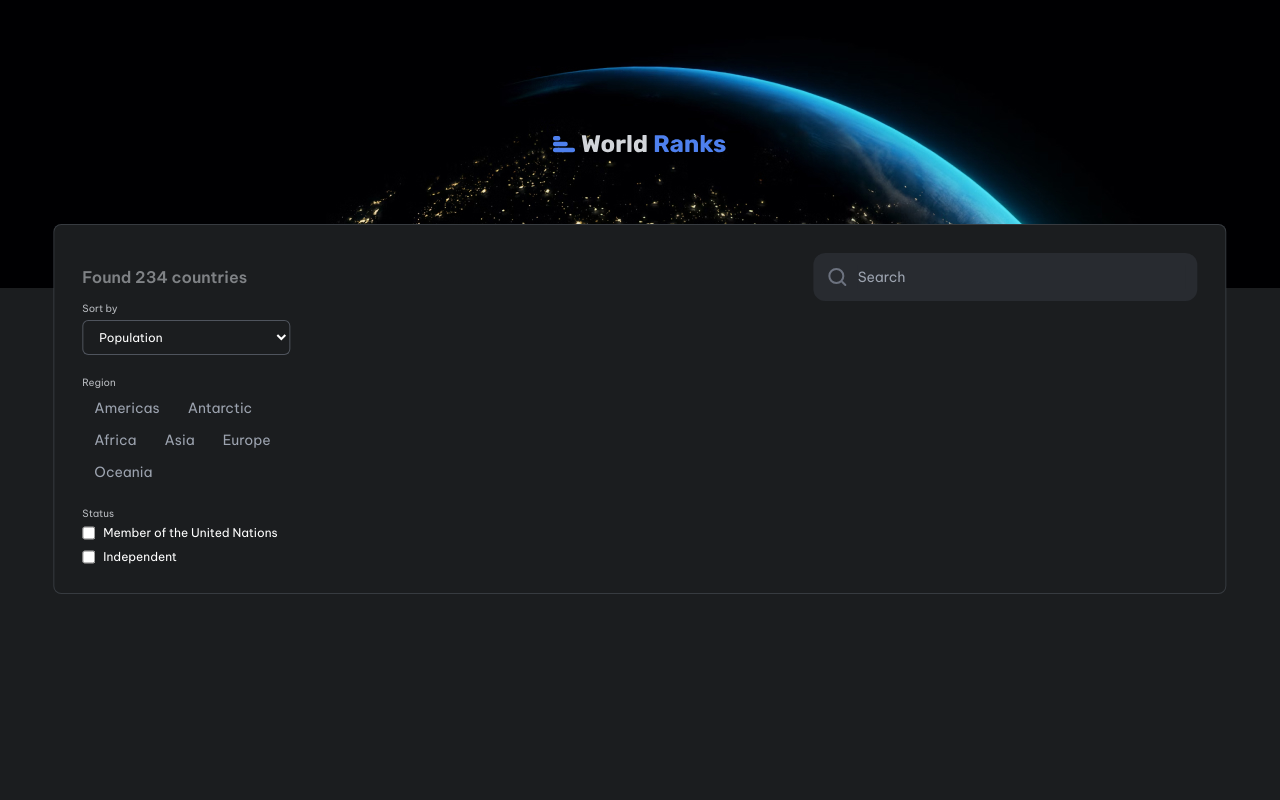
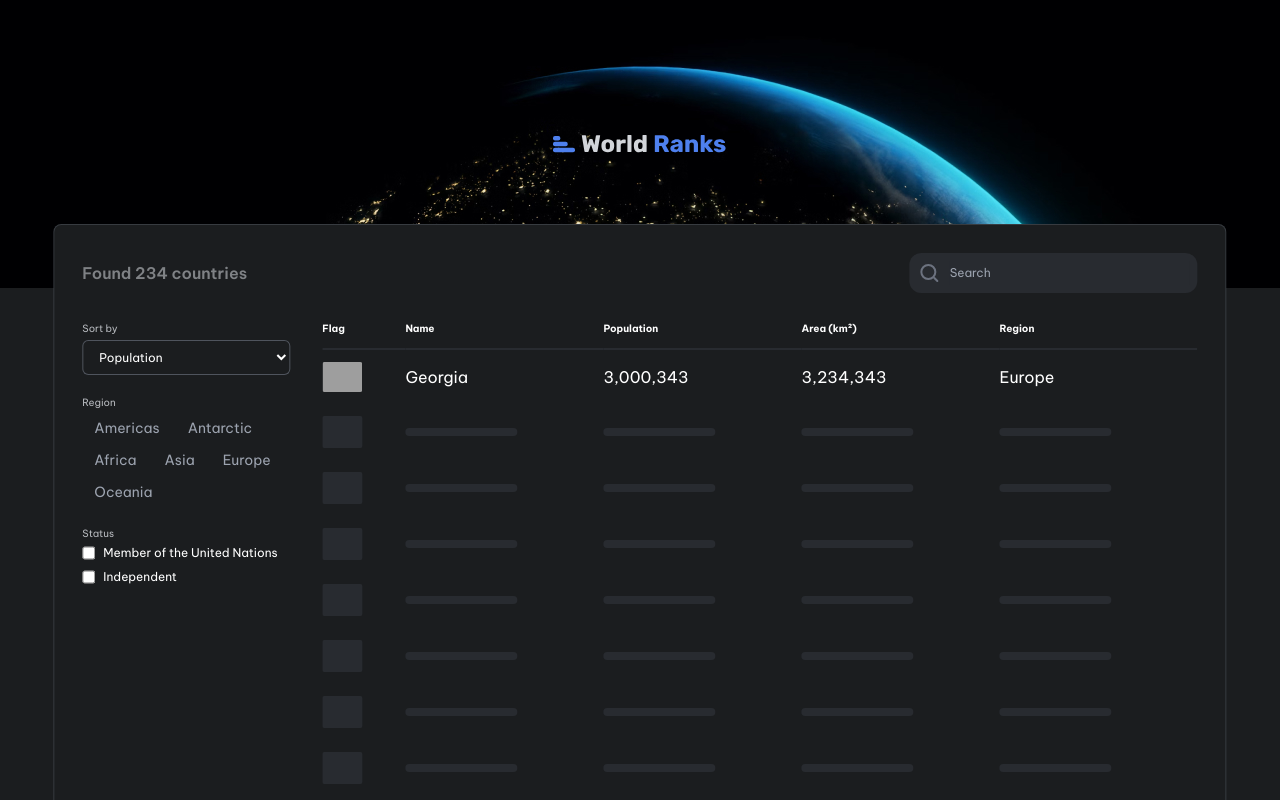
Before and after one commit to Ana-Vartasashvili/world-ranks, a Vue app: page / in a window 1280 px wide. Shown: the top 800 px of the page. Built offline with nearby package versions, Linux system fonts and the light colour scheme; grey boxes are pictures that could not be loaded.

Commit message:
add countres list component markup

```diff
--- /dev/null
+++ b/src/components/home/CountriesList.vue
@@ -0,0 +1,38 @@
+<script setup lang="ts">
+import CountriesListItemPlaceholder from './CountriesListItemPlaceholder.vue'
+</script>
+
+<template>
+  <div class="w-full overflow-auto h-fit">
+    <table class="w-full h-fit overflow-auto">
+      <thead class="mb-4 border-b-2 border-wr-grey-500">
+        <tr class="pb-3">
+          <th class="text-start text-xxs pb-3 pr-3">Flag</th>
+          <th class="text-start text-xxs pb-3 pr-3">Name</th>
+          <th class="text-start text-xxs pb-3 pr-3">Population</th>
+          <th class="text-start text-xxs pb-3 pr-3">Area (km&#178;)</th>
+          <th class="text-start text-xxs pb-3 pr-3">Region</th>
+        </tr>
+      </thead>
+
+      <tbody>
+        <tr>
+          <td class="py-3 pr-3">
+            <img
+              src="https://upload.wikimedia.org/wikipedia/commons/thumb/0/0f/Flag_of_Georgia.svg/1200px-Flag_of_Georgia.svg.png"
+              alt="flag"
+              width="40"
+              class="rounded-sm"
+            />
+          </td>
+          <td class="py-3 pr-3">Georgia</td>
+          <td class="py-3 pr-3">3,000,343</td>
+          <td class="py-3 pr-3">3,234,343</td>
+          <td class="py-3 pr-3">Europe</td>
+        </tr>
+
+        <CountriesListItemPlaceholder v-for="item in 10" />
+      </tbody>
+    </table>
+  </div>
+</template>
--- /dev/null
+++ b/src/components/home/CountriesListItemPlaceholder.vue
@@ -0,0 +1,13 @@
+<script setup lang="ts"></script>
+
+<template>
+  <tr>
+    <td class="py-3 pr-3">
+      <div class="w-10 h-8 rounded-sm bg-wr-grey-500"></div>
+    </td>
+    <td class="py-3 pr-3"><div class="w-28 h-2 bg-wr-grey-500 rounded-md"></div></td>
+    <td class="py-3 pr-3"><div class="w-28 h-2 bg-wr-grey-500 rounded-md"></div></td>
+    <td class="py-3 pr-3"><div class="w-28 h-2 bg-wr-grey-500 rounded-md"></div></td>
+    <td class="py-3 pr-3"><div class="w-28 h-2 bg-wr-grey-500 rounded-md"></div></td>
+  </tr>
+</template>
--- a/src/views/HomeView.vue
+++ b/src/views/HomeView.vue
@@ -1,24 +1,30 @@
 <script setup lang="ts">
 import Filterbar from '../components/home/Filterbar.vue'
+import CountriesList from '@/components/home/CountriesList.vue'
 </script>
 
 <template>
-  <main class="bg-wr-grey-600 p-7 rounded-lg w-11/12 border border-wr-grey-300 border-opacity-35">
+  <main
+    class="bg-wr-grey-600 p-7 rounded-lg w-11/12 border border-wr-grey-300 border-opacity-35 max-w-300"
+  >
     <div class="flex justify-between items-center w-full">
       <span class="text-wr-grey-400 font-semibold opacity-55 text-sm md:text-base"
         >Found 234 countries</span
       >
 
-      <div class="bg-wr-grey-500 w-fit flex p-3 rounded-xl gap-2 md:min-w-96">
+      <div class="bg-wr-grey-500 w-fit flex p-2 rounded-xl gap-2 md:min-w-72">
         <img src="../assets/icons/search.svg" alt="search icon" class="w-fit" />
         <input
           type="text"
           placeholder="Search"
-          class="bg-wr-grey-500 outline-none w-full text-sm"
+          class="bg-wr-grey-500 outline-none w-full text-xs"
         />
       </div>
     </div>
 
-    <Filterbar />
+    <div class="flex gap-8 mt-7">
+      <Filterbar />
+      <CountriesList />
+    </div>
   </main>
 </template>
--- a/tailwind.config.js
+++ b/tailwind.config.js
@@ -16,6 +16,9 @@ export default {
       fontFamily: {
         'vietnam-pro': ['Be Vietnam Pro', 'sans-serif'],
       },
+      maxWidth: {
+        300: '1200px',
+      },
     },
   },
   plugins: [],
```
